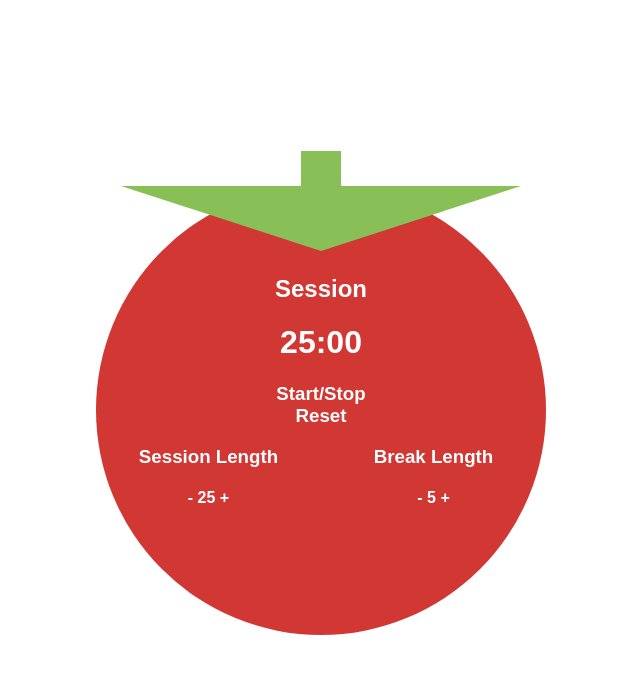
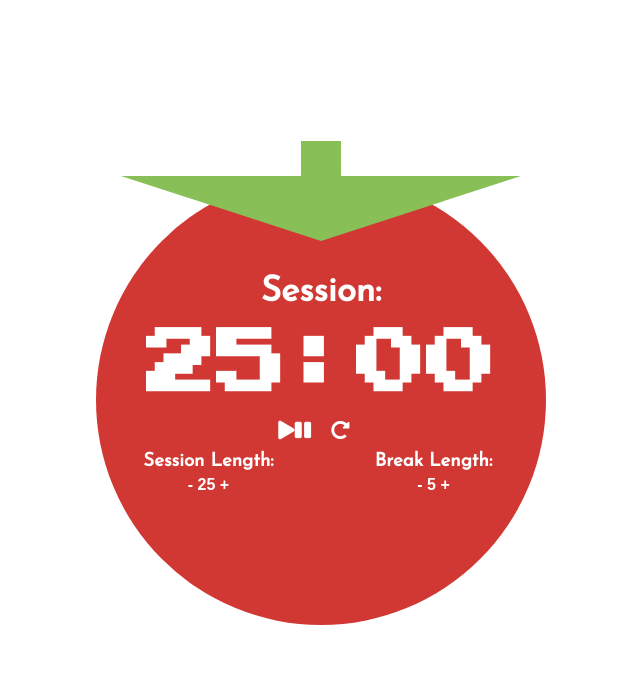
Before and after one commit to edwardfclark/react-pomodoro-clock-v2, a React (Create React App) app: page / in a window 1280 px wide. Shown: the top 674 px of the page, without its empty margins (319-959 px from the left). Built offline with nearby package versions, Linux system fonts and the light colour scheme.

Commit message:
Version 1 is done:
- Finished styling. Looks like a tomato now. Yay.
- Core functionality is complete.
- Fixed a bug with the reset() method where it would not work correctly
if the timer was paused.
- Added Google Fonts imports.
- Added Font Awesome icons instead of Start/Stop and Reset.

```diff
--- a/package.json
+++ b/package.json
@@ -3,6 +3,9 @@
   "version": "0.1.0",
   "private": true,
   "dependencies": {
+    "@fortawesome/fontawesome-svg-core": "^1.2.4",
+    "@fortawesome/free-solid-svg-icons": "^5.3.1",
+    "@fortawesome/react-fontawesome": "^0.1.3",
     "react": "^16.4.2",
     "react-dom": "^16.4.2",
     "react-scripts": "1.1.5"
--- a/public/index.html
+++ b/public/index.html
@@ -10,6 +10,7 @@
     -->
     <link rel="manifest" href="%PUBLIC_URL%/manifest.json">
     <link rel="shortcut icon" href="%PUBLIC_URL%/favicon.ico">
+    <link rel="stylesheet" href="https://use.fontawesome.com/releases/v5.3.1/css/all.css" integrity="sha384-mzrmE5qonljUremFsqc01SB46JvROS7bZs3IO2EmfFsd15uHvIt+Y8vEf7N7fWAU" crossorigin="anonymous">
     <!--
       Notice the use of %PUBLIC_URL% in the tags above.
       It will be replaced with the URL of the `public` folder during the build.
--- a/src/App.css
+++ b/src/App.css
@@ -1,11 +1,14 @@
-/* Variable Declarations */
+/* Imports & Variable Declarations */
+
+@import url('https://fonts.googleapis.com/css?family=Josefin+Sans|Press+Start+2P');
 
 :root {
   --color-txt: #fff;
   --color-tomato: #d13834;
   --color-stem: #88c057;
+  --font-timer: "Press Start 2P", cursive;
+  --font-labels: "Josefin Sans", sans-serif;
 }
-
 
 /* Tags */
 
@@ -18,6 +21,10 @@ body {
   display: flex;
   align-items:center;
   justify-content: center;
+}
+
+h4 {
+  margin: 5px 0 0 0;
 }
 
 /* Classes */
@@ -36,21 +43,33 @@ body {
   background-color: var(--color-tomato);
   border-radius: 50%;
   color: var(--color-txt);
+
 }
 
 .clock-container > h3 {
   padding: 0;
   margin: 0;
+
+}
+
+.icon {
+  cursor: pointer;
 }
 
 /* IDs */
 
 #time-left {
-
+  font-size: 70px;
+  margin: 0;
+  font-family: var(--font-timer);
+  padding: 20px 0 20px 0;
 }
 
 #timer-label {
-  padding-top: 90px;
+  padding-top: 100px;
+  margin: 0;
+  font-size: 35px;
+  font-family: var(--font-labels);
 }
 
 #stem {
@@ -67,3 +86,27 @@ body {
   right: 0;
   clip-path: polygon(45% 0, 55% 0, 55% 35%, 100% 35%, 50% 100%, 0 35%, 45% 35%);
 }
+
+#start-stop-reset {
+  display: grid;
+  grid-template-columns: 1fr 1fr;
+}
+
+#start_stop > h3, #reset > h3 {
+  margin: 0;
+}
+
+#start_stop {
+  text-align: right;
+  padding-right: 10px;
+}
+
+#session-label, #break-label {
+  margin: 10px 0 0 0;
+  font-family: var(--font-labels);
+}
+
+#reset {
+  text-align: left;
+  padding-left: 10px;
+}
--- a/src/App.js
+++ b/src/App.js
@@ -87,7 +87,7 @@ class App extends Component {
 
   //This method resets the entire app, returning everything to its default state and stopping the timer if the timer is running.
   reset() {
-    if (countdownTimer !== null) {
+    if (countdownTimer !== null || this.state.sessionState != "session" || this.state.mins != 25) {
       clearInterval(countdownTimer);
       countdownTimer = null;
       this.setState({
@@ -113,10 +113,12 @@ class App extends Component {
       <div className="clock-container">
       <div id="stem"></div>
       <audio id="beep" src={wav}></audio>
-        <h2 id="timer-label">{this.displaySessionState()}</h2>
+        <h2 id="timer-label">{this.displaySessionState()+":"}</h2>
         <h1 id="time-left">{this.getTimer()}</h1>
-        <h3 id="start_stop" onClick={this.startCountdown}>Start/Stop</h3>
-        <h3 id="reset" onClick={() => this.reset()}>Reset</h3>
+        <div id="start-stop-reset">
+          <div id="start_stop"><h3><i className="fas fa-play icon" onClick={this.startCountdown}><i className="fas fa-pause"></i></i></h3></div>
+          <div id="reset"><h3><i className="fas fa-redo-alt icon" onClick={() => this.reset()}></i></h3></div>
+        </div>
         <div className="buttons">
           <SessionButtons className="session-buttons" sessionLength={this.state.sessionLength} alterLength={this.alterLength} />
           <BreakButtons className="break-buttons" breakLength={this.state.breakLength} alterLength={this.alterLength}/>
--- a/src/BreakButtons.js
+++ b/src/BreakButtons.js
@@ -3,7 +3,7 @@ import React from 'react';
 function BreakButtons(props) {
     return (
         <div>
-            <h3 id="break-label">Break Length</h3>
+            <h3 id="break-label">Break Length:</h3>
             <h4><span id="break-decrement" onClick={() => props.alterLength("break", -1)}>-</span> <span id="break-length">{props.breakLength}</span> <span id="break-increment" onClick={() => props.alterLength("break", 1)}>+</span></h4>
         </div>
     );
--- a/src/SessionButtons.js
+++ b/src/SessionButtons.js
@@ -3,7 +3,7 @@ import React from 'react';
 function SessionButtons(props) {
     return (
         <div>
-            <h3 id="session-label">Session Length</h3>
+            <h3 id="session-label">Session Length:</h3>
             <h4><span id="session-decrement" onClick={() => props.alterLength("session", -1)}>-</span> <span id="session-length">{props.sessionLength}</span> <span id="session-increment" onClick={() => props.alterLength("session", 1)}>+</span></h4>
         </div>
     );
```
Also changed, not shown: 1 other file (tests, documents, lock files or other folders).
